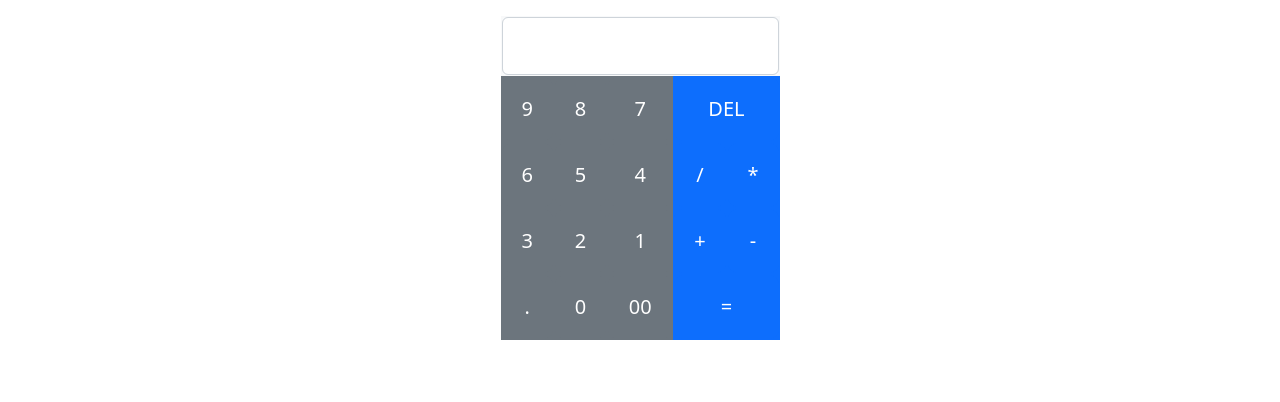
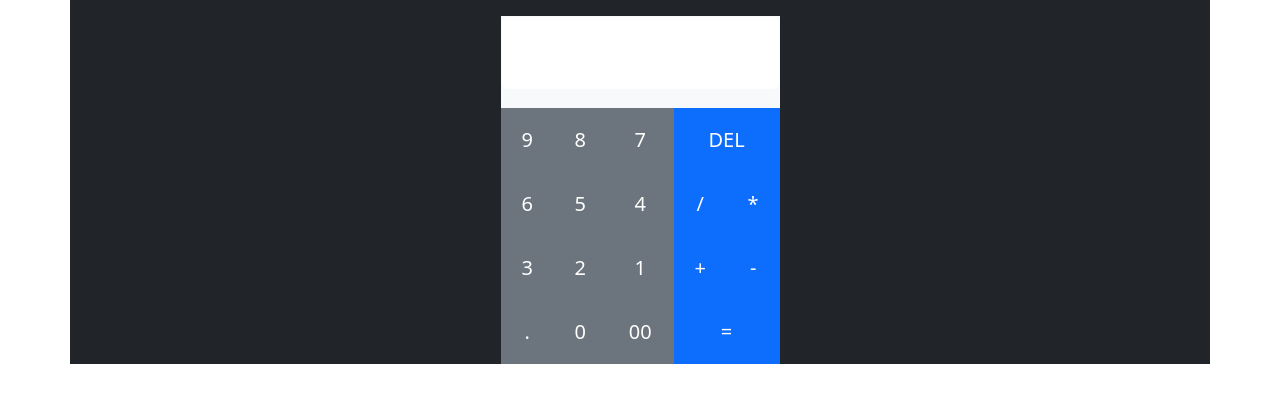
Before and after one commit to JaumeCurtoC/C5_32_A2, a plain HTML site: page EX8/index.html in a window 1280 px wide. Drawn offline with nearby package versions, Linux system fonts and the light colour scheme.

Commit message:
Commit Mejoras

```diff
--- /dev/null
+++ b/EX8/css/style.css
@@ -0,0 +1,14 @@
+.botones{
+    width: 100%;
+    height: 100%;
+    border-radius: 0px;
+    border: 0px;
+}
+#calc{
+    text-align: right;
+    border: 0px;
+}
+#resultado{
+    text-align: right;
+    margin-right: 5px;
+}
--- a/EX8/index.html
+++ b/EX8/index.html
@@ -2,84 +2,88 @@
 <html lang="en">
 <head>
     <link href="https://cdn.jsdelivr.net/npm/bootstrap@5.2.3/dist/css/bootstrap.min.css" rel="stylesheet" integrity="sha384-rbsA2VBKQhggwzxH7pPCaAqO46MgnOM80zW1RWuH61DGLwZJEdK2Kadq2F9CUG65" crossorigin="anonymous">
-    <script src="https://cdn.jsdelivr.net/npm/bootstrap@5.2.3/dist/js/bootstrap.bundle.min.js" integrity="sha384-kenU1KFdBIe4zVF0s0G1M5b4hcpxyD9F7jL+jjXkk+Q2h455rYXK/7HAuoJl+0I4" crossorigin="anonymous"></script>
-
     <meta charset="UTF-8">
     <meta http-equiv="X-UA-Compatible" content="IE=edge">
     <meta name="viewport" content="width=device-width, initial-scale=1.0">
     <title>Ex 8 - Jaume Curto</title>
     <script defer src="./js/codigo.js"></script>
+    <link rel="stylesheet" href="./css/style.css">
 </head>
 <body>
-    <div class="container">
+    <div class="container bg-dark">
         <div class="row">
             <div class="col">
                 <table class="w-25 p-3 mx-auto mt-3 bg-light">
                     <tr>
                         <td colspan="5">
-                            <input type="text" class="form-control w-100 p-3" aria-label="Sizing example input" aria-describedby="inputGroup-sizing-lg" id="calc">
+                            <input type="text" class="form-control w-100 fs-1" aria-label="Sizing example input" aria-describedby="inputGroup-sizing-lg" id="calc">
+                        </td>
+                    </tr>
+                    <tr>
+                        <td colspan="5">
+                            <p class="fs-2" id="resultado"></p>
                         </td>
                     </tr>
                     <tr>
                         <td class="bg-secondary">
-                            <button type="button" class="btn btn-secondary btn-lg w-100 p-3" onclick="añadirNum9()">9</button>
+                            <button type="button" class="btn btn-secondary btn-lg w-100 p-3 botones" onclick="añadirNum9()">9</button>
                         </td>
                         <td class="bg-secondary">
-                            <button type="button" class="btn btn-secondary btn-lg w-100 p-3" onclick="añadirNum8()">8</button>
+                            <button type="button" class="btn btn-secondary btn-lg w-100 p-3 botones" onclick="añadirNum8()">8</button>
                         </td>
                         <td class="bg-secondary">
-                            <button type="button" class="btn btn-secondary btn-lg w-100 p-3" onclick="añadirNum7()">7</button>
+                            <button type="button" class="btn btn-secondary btn-lg w-100 p-3 botones" onclick="añadirNum7()">7</button>
                         </td>
                         <td colspan="2" class="bg-primary">
-                            <button type="button" class="btn btn-primary btn-lg w-100 p-3" onclick="vaciar()">DEL</button>
+                            <button type="button" class="btn btn-primary btn-lg w-100 p-3 botones" onclick="vaciar()">DEL</button>
                         </td>
                     </tr>
                     <tr>
                         <td class="bg-secondary">
-                            <button type="button" class="btn btn-secondary btn-lg w-100 p-3" onclick="añadirNum6()">6</button>
+                            <button type="button" class="btn btn-secondary btn-lg w-100 p-3 botones" onclick="añadirNum6()">6</button>
                         </td>
                         <td class="bg-secondary">
-                            <button type="button" class="btn btn-secondary btn-lg w-100 p-3" onclick="añadirNum5()">5</button>
+                            <button type="button" class="btn btn-secondary btn-lg w-100 p-3 botones" onclick="añadirNum5()">5</button>
                         </td>
                         <td class="bg-secondary">
-                            <button type="button" class="btn btn-secondary btn-lg w-100 p-3" onclick="añadirNum4()">4</button>
+                            <button type="button" class="btn btn-secondary btn-lg w-100 p-3 botones" onclick="añadirNum4()">4</button>
                         </td>
                         <td class="bg-primary">
-                            <button type="button" class="btn btn-primary btn-lg w-100 p-3" onclick="añadirDiv()">/</button>
+                            <button type="button" class="btn btn-primary btn-lg w-100 p-3 botones" onclick="añadirDiv()">/</button>
                         </td>
                         <td class="bg-primary">
-                            <button type="button" class="btn btn-primary btn-lg w-100 p-3" onclick="añadirMult()">*</button>
+                            <button type="button" class="btn btn-primary btn-lg w-100 p-3 botones" onclick="añadirMult()">*</button>
                         </td>
                     </tr>
                     <tr>
                         <td class="bg-secondary">
-                            <button type="button" class="btn btn-secondary btn-lg w-100 p-3" onclick="añadirNum3()">3</button>
+                            <button type="button" class="btn btn-secondary btn-lg w-100 p-3 botones" onclick="añadirNum3()">3</button>
                         </td>
                         <td class="bg-secondary">
-                            <button type="button" class="btn btn-secondary btn-lg w-100 p-3" onclick="añadirNum2()">2</button>
+                            <button type="button" class="btn btn-secondary btn-lg w-100 p-3 botones" onclick="añadirNum2()">2</button>
                         </td>
                         <td class="bg-secondary">
-                            <button type="button" class="btn btn-secondary btn-lg w-100 p-3" onclick="añadirNum1()">1</button>
+                            <button type="button" class="btn btn-secondary btn-lg w-100 p-3 botones" onclick="añadirNum1()">1</button>
                         </td>
                         <td class="bg-primary">
-                            <button type="button" class="btn btn-primary btn-lg w-100 p-3" onclick="añadirSuma()">+</button>
+                            <button type="button" class="btn btn-primary btn-lg w-100 p-3 botones" onclick="añadirSuma()">+</button>
                         </td>
                         <td class="bg-primary">
-                            <button type="button" class="btn btn-primary btn-lg w-100 p-3" onclick="añadirResta()">-</button>
+                            <button type="button" class="btn btn-primary btn-lg w-100 p-3 botones" onclick="añadirResta()">-</button>
                         </td>
                     </tr>
                     <tr>
                         <td class="bg-secondary">
-                            <button type="button" class="btn btn-secondary btn-lg w-100 p-3" onclick="añadirPunto()">.</button>
+                            <button type="button" class="btn btn-secondary btn-lg w-100 p-3 botones" onclick="añadirPunto()">.</button>
                         </td>
                         <td class="bg-secondary">
-                            <button type="button" class="btn btn-secondary btn-lg w-100 p-3" onclick="añadirNum0()">0</button>
+                            <button type="button" class="btn btn-secondary btn-lg w-100 p-3 botones" onclick="añadirNum0()">0</button>
                         </td>
                         <td class="bg-secondary">
-                            <button type="button" class="btn btn-secondary btn-lg w-100 p-3" onclick="añadirNum00()">00</button>
+                            <button type="button" class="btn btn-secondary btn-lg w-100 p-3 botones" onclick="añadirNum00()">00</button>
                         </td>
                         <td colspan="2" class="bg-primary">
-                            <button type="button" class="btn btn-primary btn-lg w-100 p-3" onclick="resultado()">=</button>
+                            <button type="button" class="btn btn-primary btn-lg w-100 p-3 botones" onclick="resultado()">=</button>
                         </td>
                     </tr>
                 </table>
@@ -87,4 +91,5 @@
         </div>
     </div>
 </body>
+<script src="https://cdn.jsdelivr.net/npm/bootstrap@5.2.3/dist/js/bootstrap.bundle.min.js" integrity="sha384-kenU1KFdBIe4zVF0s0G1M5b4hcpxyD9F7jL+jjXkk+Q2h455rYXK/7HAuoJl+0I4" crossorigin="anonymous"></script>
 </html>
--- a/EX8/js/codigo.js
+++ b/EX8/js/codigo.js
@@ -15,20 +15,20 @@ function resultado() {
 
     switch (operacion) {
         case "+":
-            document.getElementById("calc").value = Number(num1)+Number(num2);
+            document.getElementById("resultado").innerHTML = Number(num1)+Number(num2);
             break;
         case "-":
-            document.getElementById("calc").value = Number(num1)-Number(num2);
+            document.getElementById("resultado").innerHTML = Number(num1)-Number(num2);
             break;
         case "*":
-            document.getElementById("calc").value = Number(num1)*Number(num2);
+            document.getElementById("resultado").innerHTML = Number(num1)*Number(num2);
             break;
         case "/":
-            document.getElementById("calc").value = Number(num1)/Number(num2);
+            document.getElementById("resultado").innerHTML = Number(num1)/Number(num2);
             break;
 
     default:
-        document.getElementById("calc").value = "Error";
+        document.getElementById("resultado").innerHTML = "Error";
         break;
     }
 }
```
